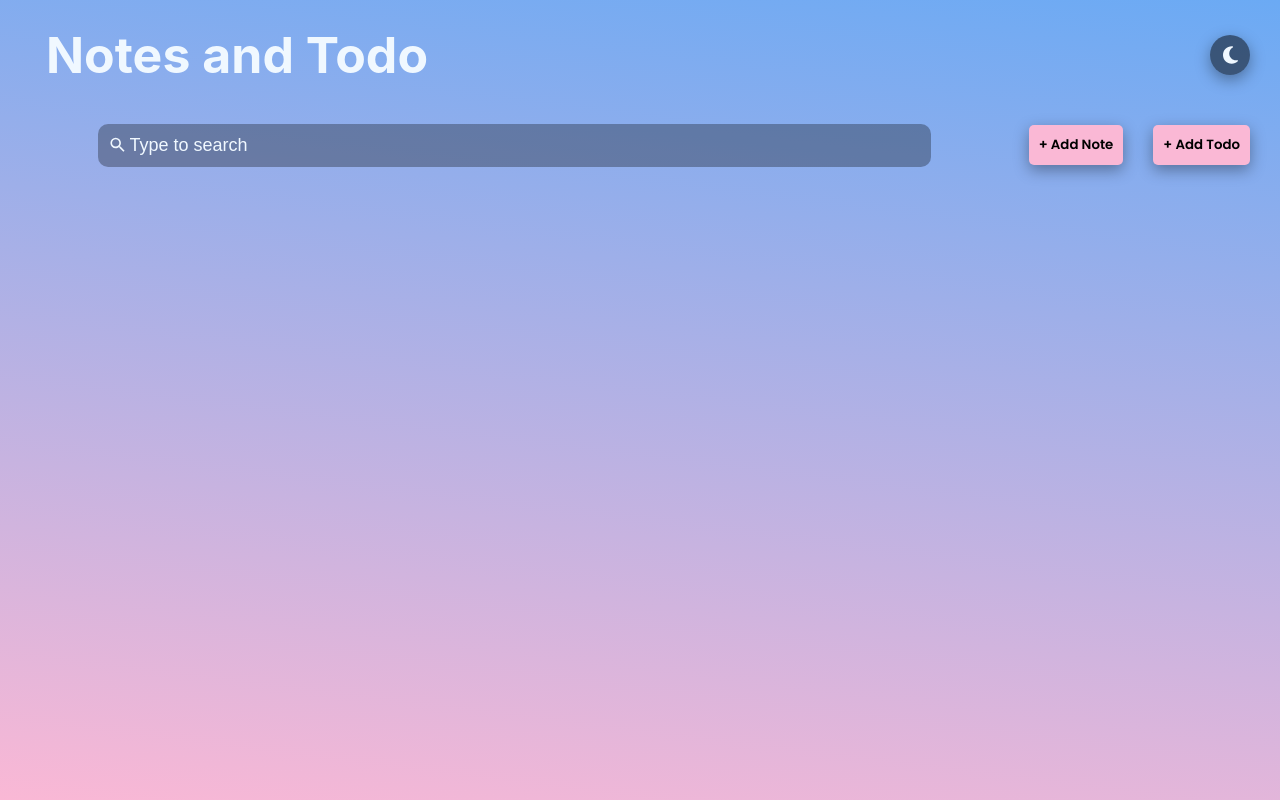
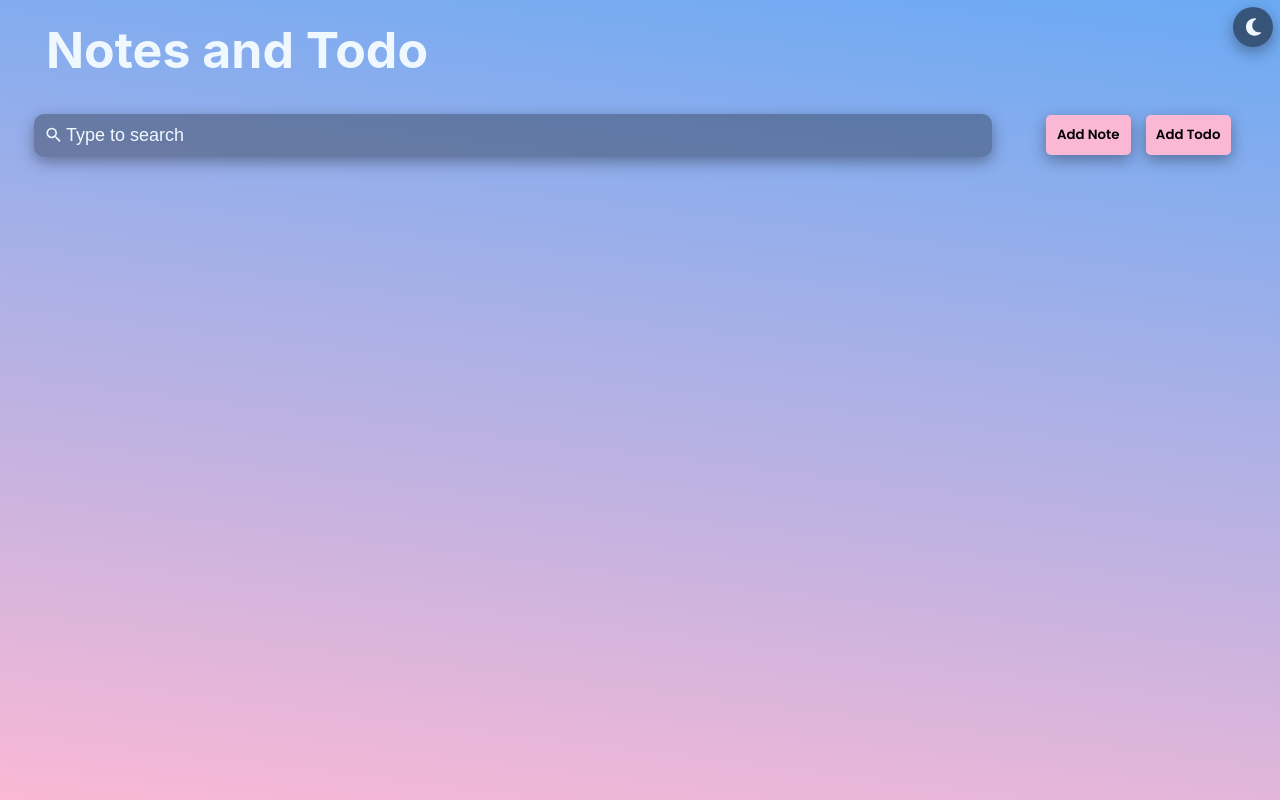
Before and after one commit to marijahavaic/notes-todo-app, a React (Create React App) app: page / in a window 1280 px wide. Built offline with nearby package versions, Linux system fonts and the light colour scheme.

Commit message:
Fix DarkModeToggler position
The button was overlaping with the header. Position was set to absolute
and set to be in the top left corner.

```diff
--- a/src/App.css
+++ b/src/App.css
@@ -21,8 +21,9 @@
 
 .Buttons {
   display: flex;
-  justify-content: flex-end;
+  justify-content: flex-start;
   align-items: flex-start;
+  margin: auto;
 }
 
 button {
@@ -35,6 +36,11 @@ button {
   box-shadow: rgba(0, 0, 0, 0.35) 0px 5px 15px;
   font-family: Poppins, sans-serif;
   font-weight: 600;
+  min-width: 85px;
+}
+
+.ButtonNote {
+  margin-right: 0;
 }
 
 .DarkMode button {
@@ -88,14 +94,22 @@ button:hover {
   justify-content: space-between;
 }
 
+.HeaderBodyMobile {
+  display: flex;
+  justify-content: center;
+  align-items: center;
+  flex-direction: column;
+}
+
 .Header .Search {
   margin: auto;
   display: flex;
   align-items: center;
   background-color: rgba(0, 0, 0, 0.3);
+  box-shadow: rgba(0, 0, 0, 0.35) 0px 5px 15px;
   border-radius: 10px;
   padding: 10px;
-  width: 65%;
+  width: 75%;
   min-width: 50%;
   align-self: center;
 }
@@ -180,11 +194,15 @@ button:hover {
 }
 
 .DarkMoodToggler{
+  min-width: 40px;
   width: 40px;
   height: 40px;
   border-radius: 50%;
   background-color: rgba(0, 0, 0, 0.5);
   font-size: 20px;
+  position: absolute;
+  top: -8px;
+  right: -8px;
   display: flex;
   align-items: center;
   justify-content: center;
--- a/src/Components/Header.js
+++ b/src/Components/Header.js
@@ -31,11 +31,11 @@ const Header = ({ handleAddNote, handleAddTodo, handleSearchNote, handleToggleDa
                     {isDark ? lightButton() : darkButton()}
                 </button>
             </div>
-            <div className='HeaderBody'>
+            <div className={isMobile ? 'HeaderBodyMobile' : 'HeaderBody'}>
                 <Search handleSearchNote={handleSearchNote} />
                 <div className='Buttons'>
-                    <button onClick={handleAddNote}>+ Add Note</button>
-                    <button onClick={handleAddTodo}>+ Add Todo</button>
+                    <button onClick={handleAddNote} className="ButtonNote">Add Note</button>
+                    <button onClick={handleAddTodo} className="ButtonTodo" >Add Todo</button>
                 </div>
             </div>
         </div>
```
